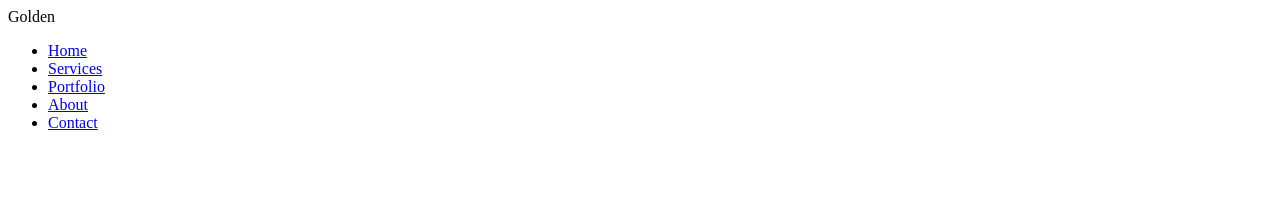
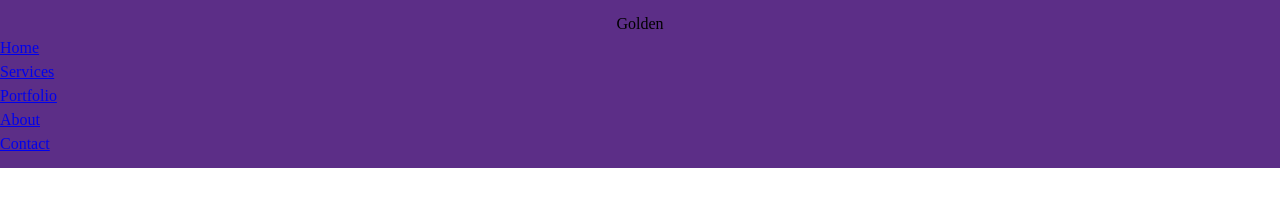
Before and after one commit to Roggalsky/Task_runner_projekt, a website: page index.html in a window 1280 px wide. Drawn offline with nearby package versions, Linux system fonts and the light colour scheme; files that its build step writes are made by us from their sources.

Commit message:
commit-2

```diff
--- a/index.html
+++ b/index.html
@@ -4,7 +4,11 @@
     <meta charset="UTF-8">
     <meta name="viewport" content="width=device-width, initial-scale=1.0">
     <title>Task_runner_projekt</title>
-    <link rel="stylesheet" href="vendor/style.css">
+    <link rel="preconnect" href="https://fonts.googleapis.com">
+<link rel="preconnect" href="https://fonts.gstatic.com" crossorigin>
+<link href="https://fonts.googleapis.com/css2?family=Dancing+Script&display=swap" rel="stylesheet">
+    <link rel="stylesheet" href="vendor/bootstrap-grid.css">
+    <link rel="stylesheet" href="style.css">
 </head>
 <body>
     <nav class="navigation">
--- a/package.json
+++ b/package.json
@@ -13,14 +13,14 @@
     "test": "npm run test:html",
     "test:html": "html-validate *.html",
 
-    "build": "npm-run-all build:* test",
+    "build": "npm-run-all test build:*",
     "build:sass": "sass --style=compressed --no-source-map sass:css",
     "build:autoprefixer": "postcss css/*.css --use autoprefixer -d css",
 
     "build-dev": "npm-run-all build-dev:sass build:autoprefixer",
     "build-dev:sass": "sass --style=expanded --source-map sass:css",
 
-    "watch": "npm-run-all build build-dev -p watch:*",
+    "watch": "npm-run-all test build-dev -p watch:*",
     "watch:browsersync": "browser-sync start --server --files \"css/*.css\" \"*.html\"",
     "watch:sassprefixer": "onchange sass/*.scss -- npm run build-dev"
   },
--- a/sass/style.scss
+++ b/sass/style.scss
@@ -0,0 +1,32 @@
+/*Global*/
+*, *::before, *::after {
+    box-sizing: border-box;
+}
+body{
+    margin: 0;
+    line-height: 1.5;
+}
+.container{
+    max-width: 1140px;
+    padding: 0 20px 0 20px;
+    display: flex;
+    justify-content: center;
+    align-items: center;
+
+}
+.section{
+    padding: 96px 0 96px 0;
+}
+/* Variables */
+
+/*Navigation*/
+
+.navigation{
+    background: rgb(92, 46, 135);
+    padding: 12px 0 12px 0;
+}
+.navigation ul{
+    padding: 0;
+    margin: 0;
+    list-style-type: none;
+}
```
Also changed, not shown: css/style.css, 2 other files.
